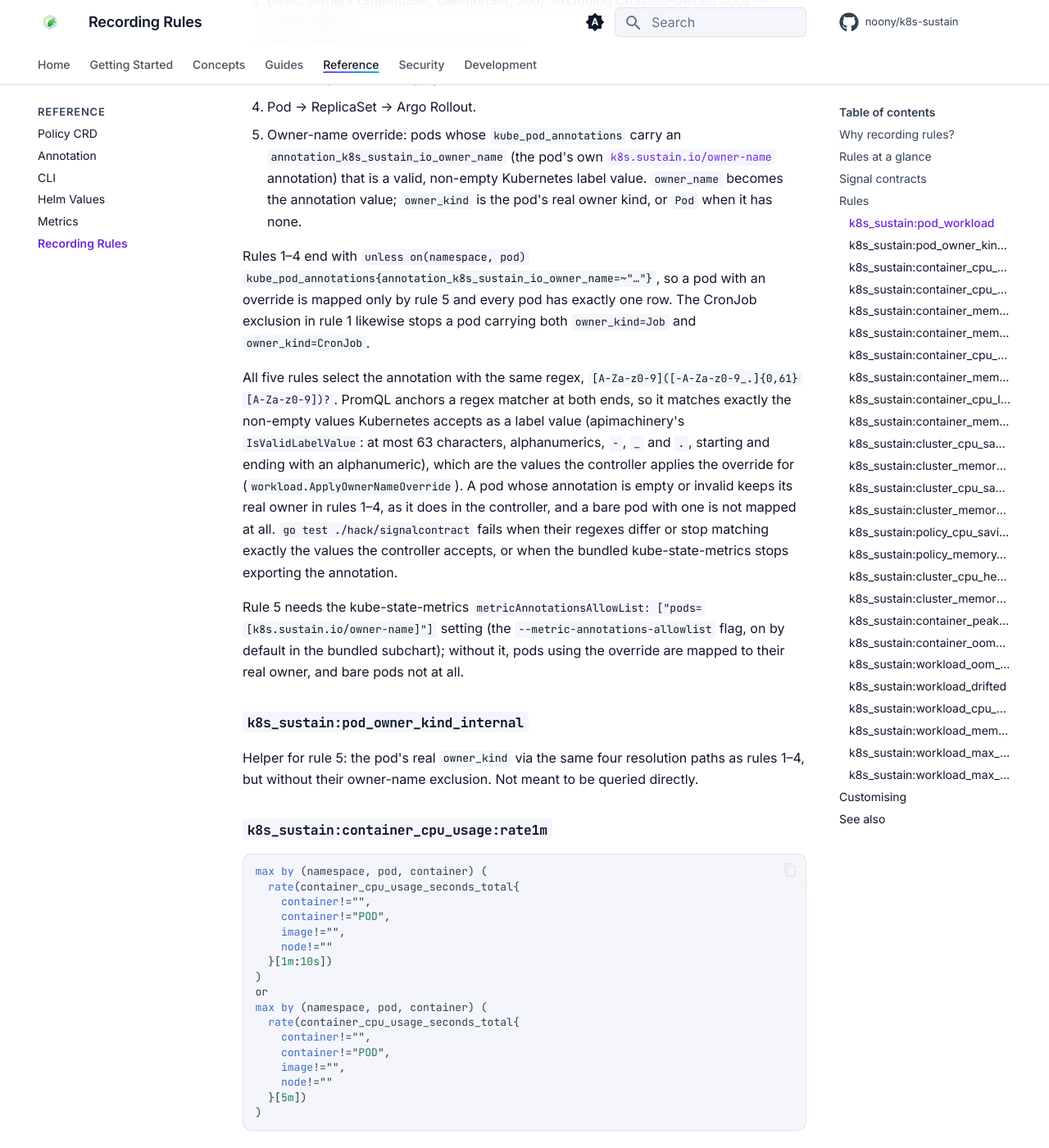
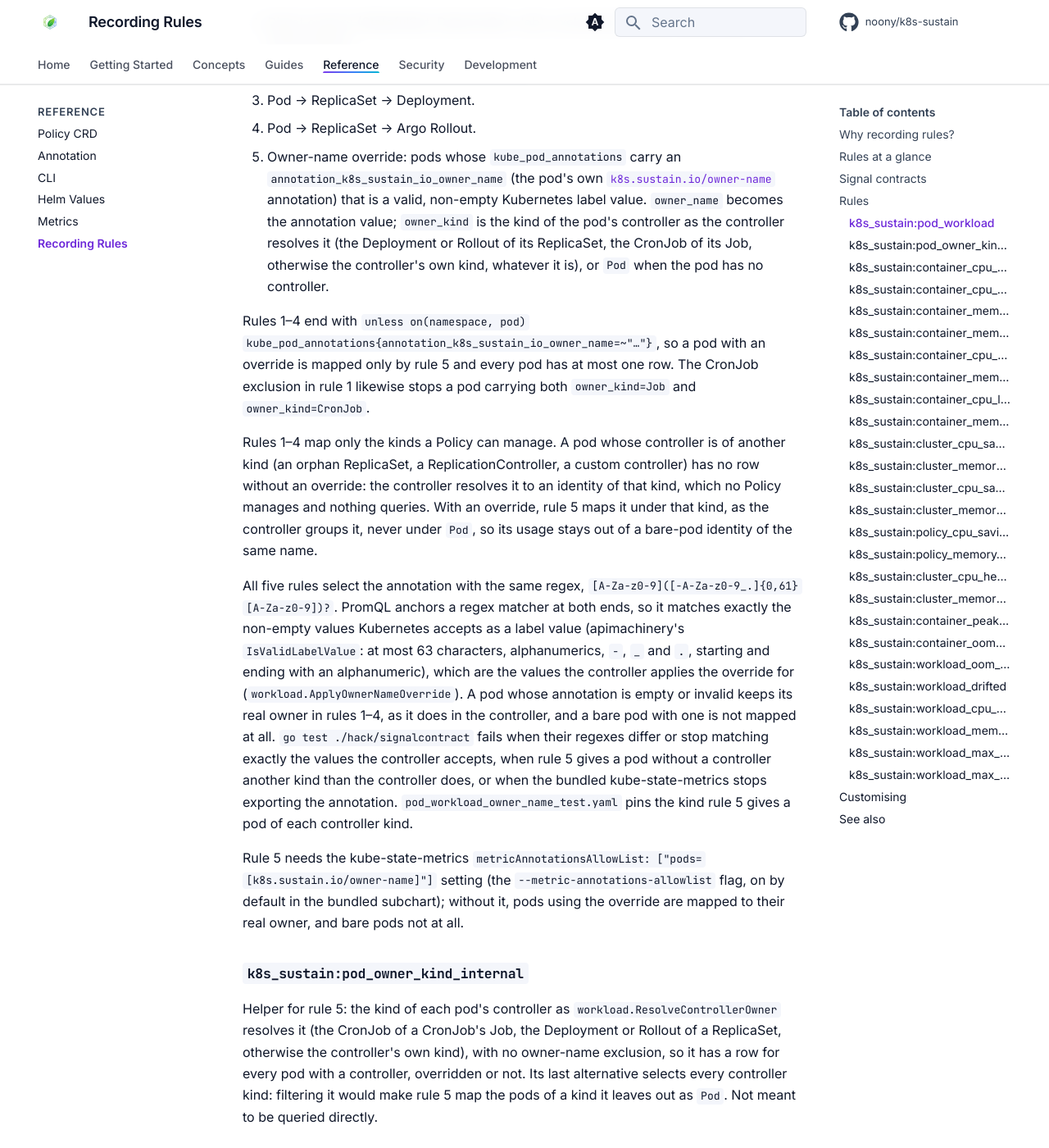
Before and after one commit to noony/k8s-sustain, an MkDocs documentation site: the page built from docs/reference/recording-rules.md, in a window 1280 px wide and 1400 px high, scrolled down 4124 px. Shown: the whole window at 82% size. Built offline with MkDocs 1.6.1 and Material for MkDocs 9.7.7, drawn with Linux system fonts in a browser that asks for light colours; comment, search, counter and statistics services are not loaded; the version menu is left out; some of the changed text lies outside the part shown.

Commit message:
fix(chart): an overridden pod keeps its controller's kind, whatever it is, as in the controller

````diff
--- a/docs/reference/recording-rules.md
+++ b/docs/reference/recording-rules.md
@@ -65,23 +65,25 @@ If you bring your own Prometheus, it must scrape every series in the table.
 unless on(namespace, pod) kube_pod_annotations{annotation_k8s_sustain_io_owner_name=~"[A-Za-z0-9]([-A-Za-z0-9_.]{0,61}[A-Za-z0-9])?"}
 ```
 
-Five rules share this name and map every pod to its top-level workload:
+Five rules share this name and map each pod to the identity the controller groups it under (`workload.ResolveControllerOwner`, then `workload.ApplyOwnerNameOverride`):
 
 1. Direct owners (StatefulSet, DaemonSet, Job), excluding CronJob-owned Jobs — shown above.
 2. Pod → Job → CronJob via `kube_job_owner`.
 3. Pod → ReplicaSet → Deployment.
 4. Pod → ReplicaSet → Argo Rollout.
-5. Owner-name override: pods whose `kube_pod_annotations` carry an `annotation_k8s_sustain_io_owner_name` (the pod's own [`k8s.sustain.io/owner-name`](annotation.md#annotations-and-labels) annotation) that is a valid, non-empty Kubernetes label value. `owner_name` becomes the annotation value; `owner_kind` is the pod's real owner kind, or `Pod` when it has none.
+5. Owner-name override: pods whose `kube_pod_annotations` carry an `annotation_k8s_sustain_io_owner_name` (the pod's own [`k8s.sustain.io/owner-name`](annotation.md#annotations-and-labels) annotation) that is a valid, non-empty Kubernetes label value. `owner_name` becomes the annotation value; `owner_kind` is the kind of the pod's controller as the controller resolves it (the Deployment or Rollout of its ReplicaSet, the CronJob of its Job, otherwise the controller's own kind, whatever it is), or `Pod` when the pod has no controller.
 
-Rules 1–4 end with `unless on(namespace, pod) kube_pod_annotations{annotation_k8s_sustain_io_owner_name=~"…"}`, so a pod with an override is mapped only by rule 5 and every pod has exactly one row. The CronJob exclusion in rule 1 likewise stops a pod carrying both `owner_kind=Job` and `owner_kind=CronJob`.
+Rules 1–4 end with `unless on(namespace, pod) kube_pod_annotations{annotation_k8s_sustain_io_owner_name=~"…"}`, so a pod with an override is mapped only by rule 5 and every pod has at most one row. The CronJob exclusion in rule 1 likewise stops a pod carrying both `owner_kind=Job` and `owner_kind=CronJob`.
 
-All five rules select the annotation with the same regex, `[A-Za-z0-9]([-A-Za-z0-9_.]{0,61}[A-Za-z0-9])?`. PromQL anchors a regex matcher at both ends, so it matches exactly the non-empty values Kubernetes accepts as a label value (apimachinery's `IsValidLabelValue`: at most 63 characters, alphanumerics, `-`, `_` and `.`, starting and ending with an alphanumeric), which are the values the controller applies the override for (`workload.ApplyOwnerNameOverride`). A pod whose annotation is empty or invalid keeps its real owner in rules 1–4, as it does in the controller, and a bare pod with one is not mapped at all. `go test ./hack/signalcontract` fails when their regexes differ or stop matching exactly the values the controller accepts, or when the bundled kube-state-metrics stops exporting the annotation.
+Rules 1–4 map only the kinds a Policy can manage. A pod whose controller is of another kind (an orphan ReplicaSet, a ReplicationController, a custom controller) has no row without an override: the controller resolves it to an identity of that kind, which no Policy manages and nothing queries. With an override, rule 5 maps it under that kind, as the controller groups it, never under `Pod`, so its usage stays out of a bare-pod identity of the same name.
+
+All five rules select the annotation with the same regex, `[A-Za-z0-9]([-A-Za-z0-9_.]{0,61}[A-Za-z0-9])?`. PromQL anchors a regex matcher at both ends, so it matches exactly the non-empty values Kubernetes accepts as a label value (apimachinery's `IsValidLabelValue`: at most 63 characters, alphanumerics, `-`, `_` and `.`, starting and ending with an alphanumeric), which are the values the controller applies the override for (`workload.ApplyOwnerNameOverride`). A pod whose annotation is empty or invalid keeps its real owner in rules 1–4, as it does in the controller, and a bare pod with one is not mapped at all. `go test ./hack/signalcontract` fails when their regexes differ or stop matching exactly the values the controller accepts, when rule 5 gives a pod without a controller another kind than the controller does, or when the bundled kube-state-metrics stops exporting the annotation. `pod_workload_owner_name_test.yaml` pins the kind rule 5 gives a pod of each controller kind.
 
 Rule 5 needs the kube-state-metrics `metricAnnotationsAllowList: ["pods=[k8s.sustain.io/owner-name]"]` setting (the `--metric-annotations-allowlist` flag, on by default in the bundled subchart); without it, pods using the override are mapped to their real owner, and bare pods not at all.
 
 ### `k8s_sustain:pod_owner_kind_internal`
 
-Helper for rule 5: the pod's real `owner_kind` via the same four resolution paths as rules 1–4, but without their owner-name exclusion. Not meant to be queried directly.
+Helper for rule 5: the kind of each pod's controller as `workload.ResolveControllerOwner` resolves it (the CronJob of a CronJob's Job, the Deployment or Rollout of a ReplicaSet, otherwise the controller's own kind), with no owner-name exclusion, so it has a row for every pod with a controller, overridden or not. Its last alternative selects every controller kind: filtering it would make rule 5 map the pods of a kind it leaves out as `Pod`. Not meant to be queried directly.
 
 ### `k8s_sustain:container_cpu_usage:rate1m`
 
````
Also changed, not shown: docs/adr/0006-owner-name-is-read-from-the-annotation.md (+1 -0 lines), docs/development.md (+4 -3 lines), 3 other files.
